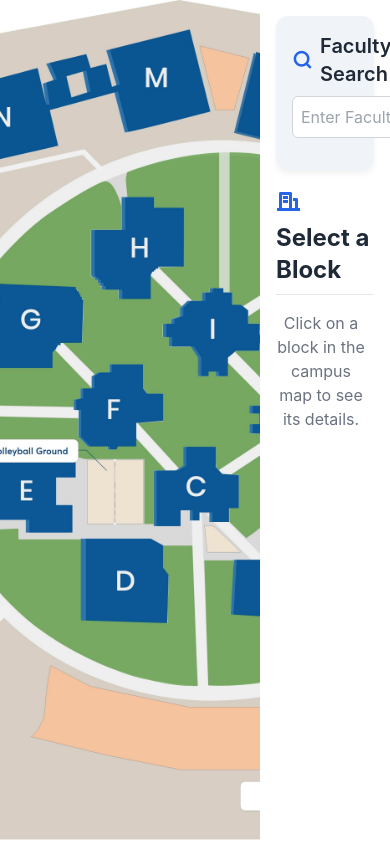
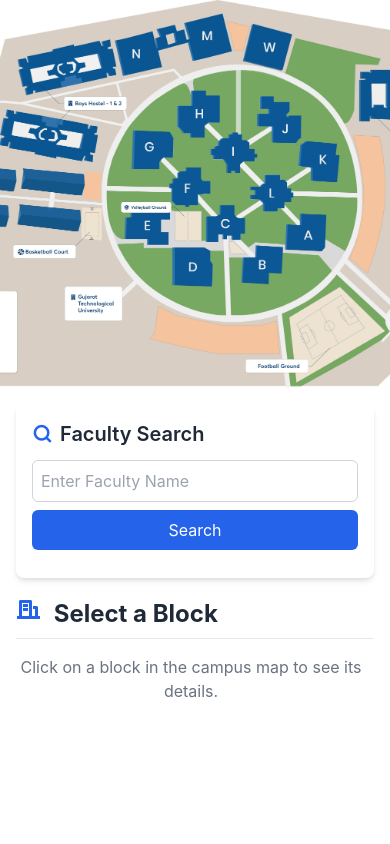
Before and after one commit to SheikhSahil26/VGEC_GO, a PHP site: page /home.php in a window 390 px wide. Run offline with PHP 8.4, Linux system fonts and the light colour scheme.

Commit message:
Responsive Styling DONE

```diff
--- a/home.php
+++ b/home.php
@@ -3,32 +3,73 @@
 <head>
     <meta charset="UTF-8">
     <meta name="viewport" content="width=device-width, initial-scale=1.0">
-    <title>VGEC GO</title>
+    <title>VGEC GO - Campus Navigator</title>
     <link href="https://cdnjs.cloudflare.com/ajax/libs/tailwindcss/2.2.19/tailwind.min.css" rel="stylesheet">
     <link href="https://cdn.jsdelivr.net/npm/remixicon@2.5.0/fonts/remixicon.css" rel="stylesheet">
     <style>
+        .custom-scrollbar::-webkit-scrollbar {
+            width: 8px; /* Thin scrollbar */
+        }
+
+        .custom-scrollbar::-webkit-scrollbar-track {
+            background: #f1f5f9; /* Light background for track */
+            border-radius: 10px;
+        }
+
+        .custom-scrollbar::-webkit-scrollbar-thumb {
+            background: #3b82f6; /* Blue scrollbar */
+            border-radius: 10px;
+            transition: background 0.3s ease;
+        }
+
+        .custom-scrollbar::-webkit-scrollbar-thumb:hover {
+            background: #2563eb; /* Darker blue on hover */
+        }
+
+        /* Webkit browser support for scrollbar styling */
+        .custom-scrollbar {
+            scrollbar-width: thin;
+            scrollbar-color: #3b82f6 #f1f5f9;
+        }
+
         body {
             font-family: 'Inter', -apple-system, BlinkMacSystemFont, "Segoe UI", Roboto, "Helvetica Neue", Arial, sans-serif;
             background-color: #f4f7fa;
-            height: 100vh;
+            min-height: 100vh;
             margin: 0;
-            overflow: hidden;
         }
+
+        /* Responsive Grid Layout */
         .campus-container {
             display: grid;
+            grid-template-columns: 1fr;
+            min-height: 100vh;
+        }
+
+        @media (min-width: 1024px) {
+            .campus-container {
                 grid-template-columns: 2fr 1fr;
-            height: 100vh;
-            max-height: 100vh;
             }
+        }
+
         .map-section {
             position: relative;
             overflow: hidden;
+            height: 50vh;
         }
+
+        @media (min-width: 1024px) {
+            .map-section {
+                height: 100vh;
+            }
+        }
+
         .map-image {
             width: 100%;
             height: 100%;
             object-fit: cover;
         }
+
         .block {
             position: absolute;
             opacity: 0.5;
@@ -49,43 +90,40 @@
             flex-direction: column;
             padding: 1rem;
             overflow: hidden;
+            height: 50vh;
         }
-        .search-container {
-            background-color: #f0f4f8;
-            border-radius: 12px;
-            padding: 1rem;
-            margin-bottom: 1rem;
-            box-shadow: 0 4px 6px rgba(0,0,0,0.05);
+
+        @media (min-width: 1024px) {
+            .details-section {
+                height: 100vh;
             }
+        }
+
         .block-info-list {
             overflow-y: auto;
             max-height: calc(100vh - 300px);
             padding-right: 0.5rem;
         }
-        .block-info-item {
-            background-color: #f1f5f9;
-            border-radius: 10px;
-            padding: 1rem;
-            margin-bottom: 0.75rem;
-            display: flex;
-            justify-content: space-between;
-            align-items: center;
-            transition: all 0.3s ease;
+
+        /* Mobile-friendly adjustments */
+        @media (max-width: 640px) {
+            .campus-container {
+                grid-template-rows: auto auto;
             }
-        .block-info-item:hover {
-            background-color: #e2e8f0;
-            transform: translateX(5px);
+
+            .map-section, .details-section {
+                height: auto;
             }
-        .scrollbar-hide::-webkit-scrollbar {
-            display: none;
+
+            .search-container, .block-info-list {
+                max-height: none;
             }
-        .scrollbar-hide {
-            -ms-overflow-style: none;
-            scrollbar-width: none;
         }
+
+
     </style>
 </head>
-<body>
+<body class="bg-gray-50">
     <div class="campus-container">
         <!-- Map Section -->
         <div class="map-section relative">
@@ -109,15 +147,14 @@
         </div>
 
         <!-- Details Section -->
-        <div class="details-section">
+        <div class="details-section overflow-y-auto">
             <!-- Search Container -->
-            <div class="search-container">
-                <div class="mb-4">
-                    <h2 class="text-xl font-semibold text-gray-800 mb-2 flex items-center">
+            <div class="bg-white shadow-md rounded-lg p-4 mb-4">
+                <h2 class="text-xl font-semibold text-gray-800 mb-3 flex items-center">
                     <i class="ri-search-line mr-2 text-blue-600"></i>
                     Faculty Search
                 </h2>
-                    <div class="flex space-x-2">
+                <div class="flex flex-col sm:flex-row space-y-2 sm:space-y-0 sm:space-x-2">
                     <input
                         type="text"
                         id="facultyName"
@@ -126,13 +163,12 @@
                     >
                     <button
                         onclick="searchFaculty()"
-                            class="bg-blue-600 text-white px-4 py-2 rounded-md hover:bg-blue-700 transition-colors"
+                        class="w-full sm:w-auto bg-blue-600 text-white px-4 py-2 rounded-md hover:bg-blue-700 transition-colors"
                     >
                         Search
                     </button>
                 </div>
                 <div id="facultySearchResult" class="mt-3 text-sm"></div>
-                </div>
             </div>
 
             <!-- Block Info Container -->
@@ -141,7 +177,7 @@
                     <i class="ri-building-line mr-2 text-blue-600"></i>
                     Select a Block
                 </h2>
-                <div id="blockInfoList" class="block-info-list scrollbar-hide pr-2">
+                <div id="blockInfoList" class="block-info-list custom-scrollbar overflow-y-auto pr-2">
                     <p class="text-gray-500 text-center">Click on a block in the campus map to see its details.</p>
                 </div>
             </div>
@@ -184,14 +220,27 @@
                         // Create info items for each room
                         data.forEach(item => {
                             const infoItem = document.createElement('div');
-                            infoItem.classList.add('block-info-item');
+                            infoItem.classList.add(
+                                'block-info-item',
+                                'bg-gray-100',
+                                'rounded-lg',
+                                'p-4',
+                                'mb-3',
+                                'flex',
+                                'justify-between',
+                                'items-center',
+                                'hover:bg-gray-200',
+                                'transition-colors'
+                            );
                             infoItem.innerHTML = `
                                 <div>
                                     <h3 class="text-lg font-semibold text-gray-800">${item.name}</h3>
                                     <p class="text-sm text-gray-600">Block ${item.block} - Room ${item.room_no}</p>
                                 </div>
                                 <div class="text-blue-600 font-medium">
-                                    <i class="ri-check-line text-2xl"></i>
+                                    <svg xmlns="http://www.w3.org/2000/svg" class="h-6 w-6" fill="none" viewBox="0 0 24 24" stroke="currentColor">
+                                        <path stroke-linecap="round" stroke-linejoin="round" stroke-width="2" d="M9 12l2 2 4-4M7.835 4.697a3.42 3.42 0 001.946-.806 3.42 3.42 0 014.438 0 3.42 3.42 0 001.946.806 3.42 3.42 0 013.138 3.138 3.42 3.42 0 00.806 1.946 3.42 3.42 0 010 4.438 3.42 3.42 0 00-.806 1.946 3.42 3.42 0 01-3.138 3.138 3.42 3.42 0 00-1.946.806 3.42 3.42 0 01-4.438 0 3.42 3.42 0 00-1.946-.806 3.42 3.42 0 01-3.138-3.138 3.42 3.42 0 00-.806-1.946 3.42 3.42 0 010-4.438 3.42 3.42 0 00.806-1.946 3.42 3.42 0 013.138-3.138z" />
+                                    </svg>
                                 </div>
                             `;
                             blockInfoList.appendChild(infoItem);
@@ -214,7 +263,7 @@
 
             // Check if faculty name is provided
             if (!facultyName) {
-                facultySearchResult.innerHTML = '<p class="text-red-500"><i class="ri-warning-line mr-1"></i>Please enter a faculty name to search.</p>';
+                facultySearchResult.innerHTML = '<p class="text-red-500 flex items-center"><i class="ri-warning-line mr-1"></i>Please enter a faculty name to search.</p>';
                 return;
             }
 
@@ -223,14 +272,14 @@
                 .then(response => response.json())
                 .then(data => {
                     if (data.error) {
-                        facultySearchResult.innerHTML = `<p class="text-red-500"><i class="ri-error-warning-line mr-1"></i>${data.error}</p>`;
+                        facultySearchResult.innerHTML = `<p class="text-red-500 flex items-center"><i class="ri-error-warning-line mr-1"></i>${data.error}</p>`;
                     } else {
                         const locationInfo = data[0].block && data[0].room_no
                             ? `<i class="ri-map-pin-line mr-1 text-blue-600"></i>Location: ${data[0].block} - ${data[0].room_no}`
                             : '<i class="ri-map-pin-line mr-1 text-gray-400"></i>Location not available';
 
                         facultySearchResult.innerHTML = `
-                            <div class="bg-blue-50 p-3 rounded-md">
+                            <div class="bg-blue-50 p-3 rounded-md shadow-sm">
                                 <p class="text-green-600 font-semibold flex items-center">
                                     <i class="ri-user-line mr-2"></i>${data[0].name}
                                 </p>
@@ -240,7 +289,7 @@
                     }
                 })
                 .catch(error => {
-                    facultySearchResult.innerHTML = '<p class="text-red-500"><i class="ri-error-warning-line mr-1"></i>An error occurred while retrieving the faculty data.</p>';
+                    facultySearchResult.innerHTML = '<p class="text-red-500 flex items-center"><i class="ri-error-warning-line mr-1"></i>An error occurred while retrieving the faculty data.</p>';
                     console.error('Error:', error);
                 });
         }
```
Lines whose indentation alone changed are shown as unchanged.
